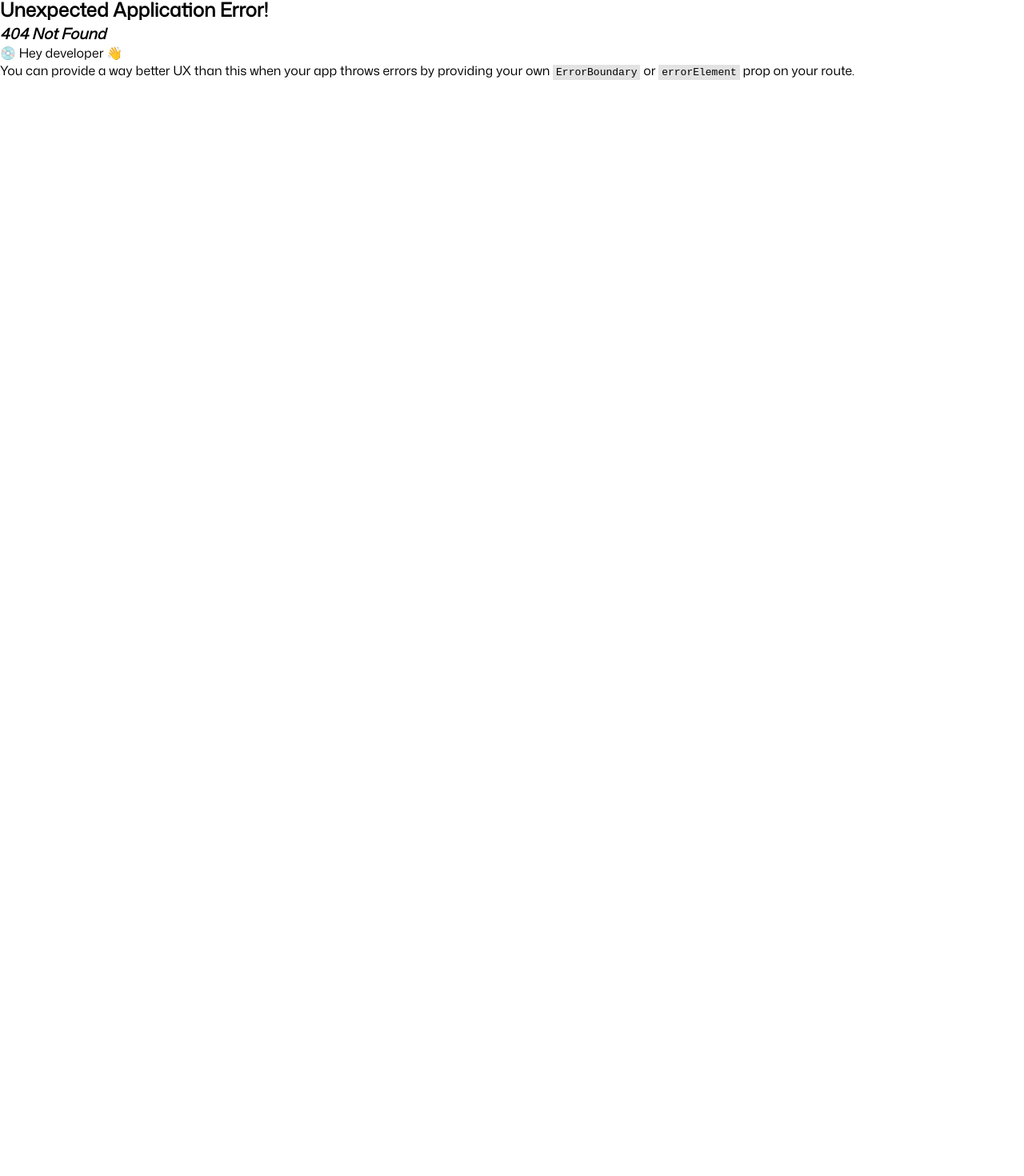
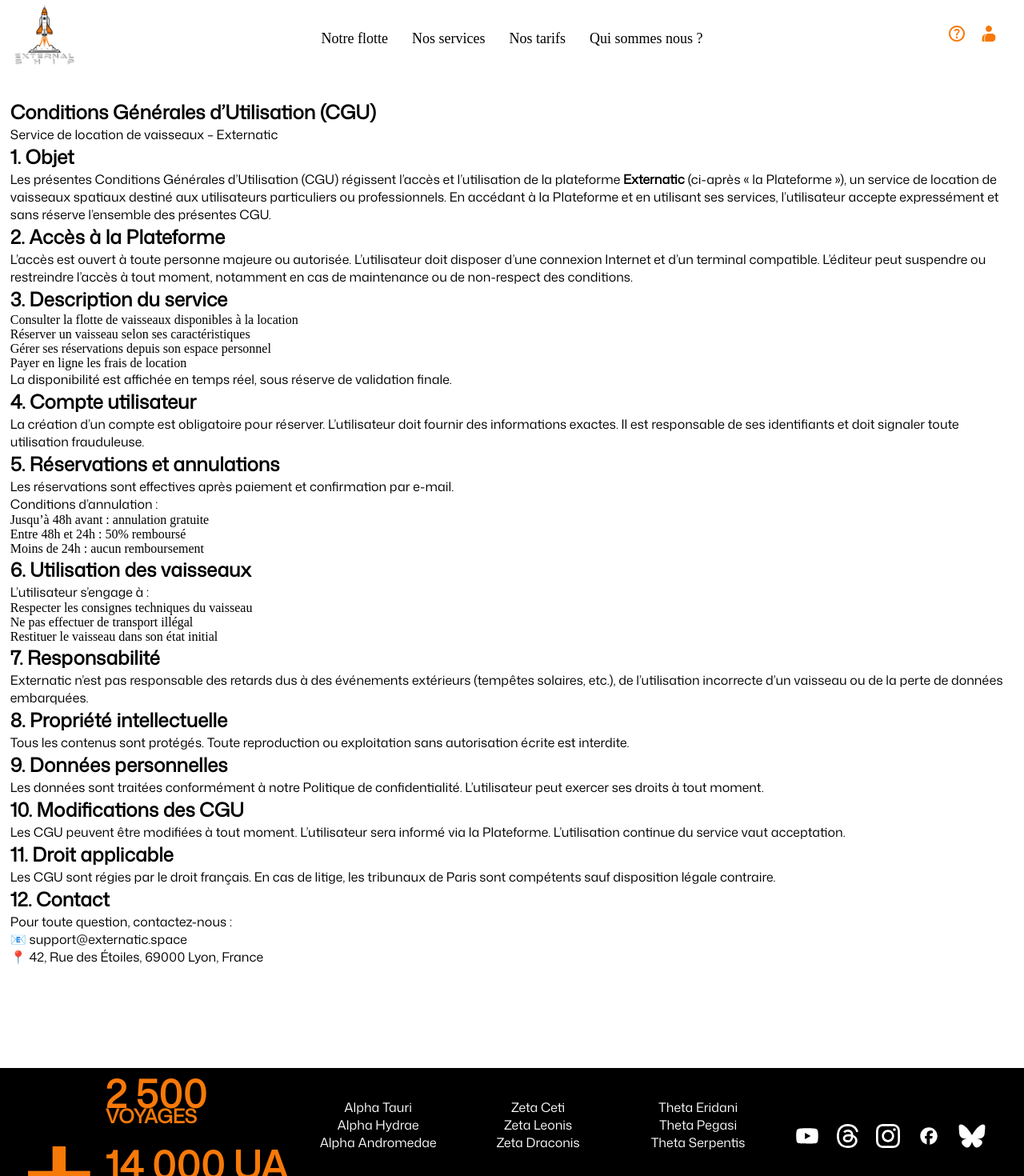
Before and after one commit to wildcodeschool-2025-03/js-lyon-2025-03-p3, a React (Vite) app in the folder client/: page /modality in a window 1280 px wide. Before the commit this address had no page. Shown: the part 5-1475 px from the top of the page at 80% size. Before the commit the page ends 800 px from the top, so only its background shows below. Built offline with nearby package versions, Linux system fonts and the light colour scheme.

Commit message:
validate_cgu

```diff
--- a/client/src/components/createUser.tsx
+++ b/client/src/components/createUser.tsx
@@ -1,4 +1,4 @@
-import { useNavigate } from "react-router";
+import { Link, useNavigate } from "react-router";
 
 function CreateUser() {
   const baseURL = import.meta.env.VITE_API_URL;
@@ -47,6 +47,14 @@
             required
           />{" "}
         </div>
+        <div className="validate-checkbox">
+          <label htmlFor="accept_cgu">
+            <Link to="/Modality" target="_blank" rel="noopener noreferrer">
+              J'accepte les CGU
+            </Link>
+          </label>
+          <input type="checkbox" id="accept_cgu" name="accept_cgu" required />
+        </div>
         <button type="submit">Créer le Compte </button>
       </form>
     </section>
--- a/client/src/main.tsx
+++ b/client/src/main.tsx
@@ -16,6 +16,7 @@
 import Connection from "./pages/Connection";
 import Home from "./pages/Home";
 import LocationReservation from "./pages/LocationReservation";
+import Modality from "./pages/Modality";
 import ShipDetails from "./pages/ShipDetails";
 import Ships from "./pages/Ships";
 
@@ -59,6 +60,11 @@
       {
         path: "/locationreservation/:id",
         element: <LocationReservation />,
+      },
+
+      {
+        path: "/modality",
+        element: <Modality />,
       },
     ],
     // Try adding a new route! For example, "/about" with an About component
--- /dev/null
+++ b/client/src/pages/Modality.css
@@ -0,0 +1,23 @@
+section.container {
+  margin-block: 8rem;
+  padding-inline: 0.8rem;
+  list-style: none;
+}
+
+section > ul > li {
+  list-style: none;
+}
+
+@media screen and (min-width: 768px) {
+  .footer {
+    display: flex;
+    flex-direction: row;
+    justify-content: center;
+    align-items: center;
+    height: fit-content;
+  }
+
+  .header {
+    justify-content: start;
+  }
+}
--- /dev/null
+++ b/client/src/pages/Modality.tsx
@@ -0,0 +1,154 @@
+import "./Modality.css";
+
+function Modality() {
+  return (
+    <section className="container mx-auto px-4 py-8 max-w-4xl text-gray-800">
+      <h1 className="text-3xl font-bold mb-6">
+        Conditions Générales d’Utilisation (CGU)
+      </h1>
+      <p className="mb-6 italic">
+        Service de location de vaisseaux – Externatic
+      </p>
+
+      <section className="mb-6">
+        <h2 className="text-xl font-semibold mb-2">1. Objet</h2>
+        <p>
+          Les présentes Conditions Générales d’Utilisation (CGU) régissent
+          l’accès et l’utilisation de la plateforme
+          <strong> Externatic </strong> (ci-après « la Plateforme »), un service
+          de location de vaisseaux spatiaux destiné aux utilisateurs
+          particuliers ou professionnels. En accédant à la Plateforme et en
+          utilisant ses services, l’utilisateur accepte expressément et sans
+          réserve l’ensemble des présentes CGU.
+        </p>
+      </section>
+
+      <section className="mb-6">
+        <h2 className="text-xl font-semibold mb-2">2. Accès à la Plateforme</h2>
+        <p>
+          L’accès est ouvert à toute personne majeure ou autorisée.
+          L’utilisateur doit disposer d’une connexion Internet et d’un terminal
+          compatible. L’éditeur peut suspendre ou restreindre l’accès à tout
+          moment, notamment en cas de maintenance ou de non-respect des
+          conditions.
+        </p>
+      </section>
+
+      <section className="mb-6">
+        <h2 className="text-xl font-semibold mb-2">
+          3. Description du service
+        </h2>
+        <ul className="list-disc pl-6">
+          <li>Consulter la flotte de vaisseaux disponibles à la location</li>
+          <li>Réserver un vaisseau selon ses caractéristiques</li>
+          <li>Gérer ses réservations depuis son espace personnel</li>
+          <li>Payer en ligne les frais de location</li>
+        </ul>
+        <p>
+          La disponibilité est affichée en temps réel, sous réserve de
+          validation finale.
+        </p>
+      </section>
+
+      <section className="mb-6">
+        <h2 className="text-xl font-semibold mb-2">4. Compte utilisateur</h2>
+        <p>
+          La création d’un compte est obligatoire pour réserver. L’utilisateur
+          doit fournir des informations exactes. Il est responsable de ses
+          identifiants et doit signaler toute utilisation frauduleuse.
+        </p>
+      </section>
+
+      <section className="mb-6">
+        <h2 className="text-xl font-semibold mb-2">
+          5. Réservations et annulations
+        </h2>
+        <p>
+          Les réservations sont effectives après paiement et confirmation par
+          e-mail.
+        </p>
+        <p className="mt-2">Conditions d’annulation :</p>
+        <ul className="list-disc pl-6">
+          <li>Jusqu’à 48h avant : annulation gratuite</li>
+          <li>Entre 48h et 24h : 50% remboursé</li>
+          <li>Moins de 24h : aucun remboursement</li>
+        </ul>
+      </section>
+
+      <section className="mb-6">
+        <h2 className="text-xl font-semibold mb-2">
+          6. Utilisation des vaisseaux
+        </h2>
+        <p>L’utilisateur s’engage à :</p>
+        <ul className="list-disc pl-6">
+          <li>Respecter les consignes techniques du vaisseau</li>
+          <li>Ne pas effectuer de transport illégal</li>
+          <li>Restituer le vaisseau dans son état initial</li>
+        </ul>
+      </section>
+
+      <section className="mb-6">
+        <h2 className="text-xl font-semibold mb-2">7. Responsabilité</h2>
+        <p>
+          Externatic n’est pas responsable des retards dus à des événements
+          extérieurs (tempêtes solaires, etc.), de l’utilisation incorrecte d’un
+          vaisseau ou de la perte de données embarquées.
+        </p>
+      </section>
+
+      <section className="mb-6">
+        <h2 className="text-xl font-semibold mb-2">
+          8. Propriété intellectuelle
+        </h2>
+        <p>
+          Tous les contenus sont protégés. Toute reproduction ou exploitation
+          sans autorisation écrite est interdite.
+        </p>
+      </section>
+
+      <section className="mb-6">
+        <h2 className="text-xl font-semibold mb-2">9. Données personnelles</h2>
+        <p>
+          Les données sont traitées conformément à notre Politique de
+          confidentialité. L’utilisateur peut exercer ses droits à tout moment.
+        </p>
+      </section>
+
+      <section className="mb-6">
+        <h2 className="text-xl font-semibold mb-2">
+          10. Modifications des CGU
+        </h2>
+        <p>
+          Les CGU peuvent être modifiées à tout moment. L’utilisateur sera
+          informé via la Plateforme. L’utilisation continue du service vaut
+          acceptation.
+        </p>
+      </section>
+
+      <section className="mb-6">
+        <h2 className="text-xl font-semibold mb-2">11. Droit applicable</h2>
+        <p>
+          Les CGU sont régies par le droit français. En cas de litige, les
+          tribunaux de Paris sont compétents sauf disposition légale contraire.
+        </p>
+      </section>
+
+      <section className="mb-6">
+        <h2 className="text-xl font-semibold mb-2">12. Contact</h2>
+        <p>
+          Pour toute question, contactez-nous :
+          <br />📧{" "}
+          <a
+            href="mailto:support@externatic.space"
+            className="text-blue-600 underline"
+          >
+            support@externatic.space
+          </a>
+          <br />📍 42, Rue des Étoiles, 69000 Lyon, France
+        </p>
+      </section>
+    </section>
+  );
+}
+
+export default Modality;
```
Also changed, not shown: 2 other files (tests, documents, lock files or other folders).
